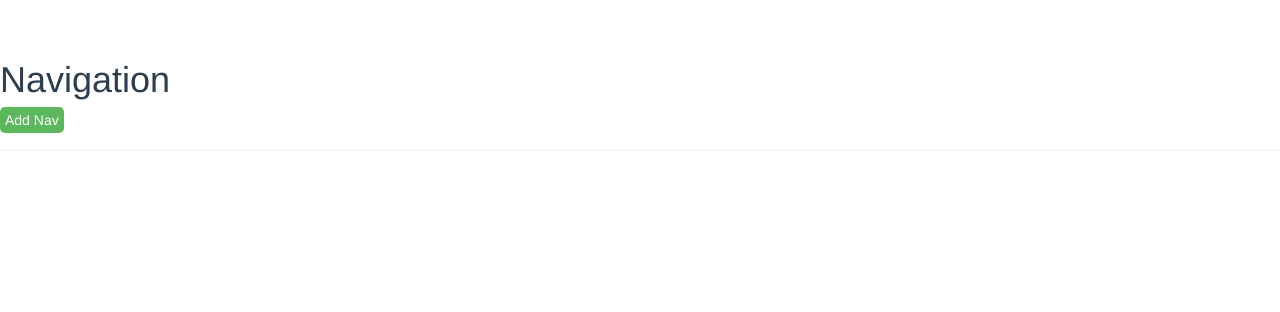
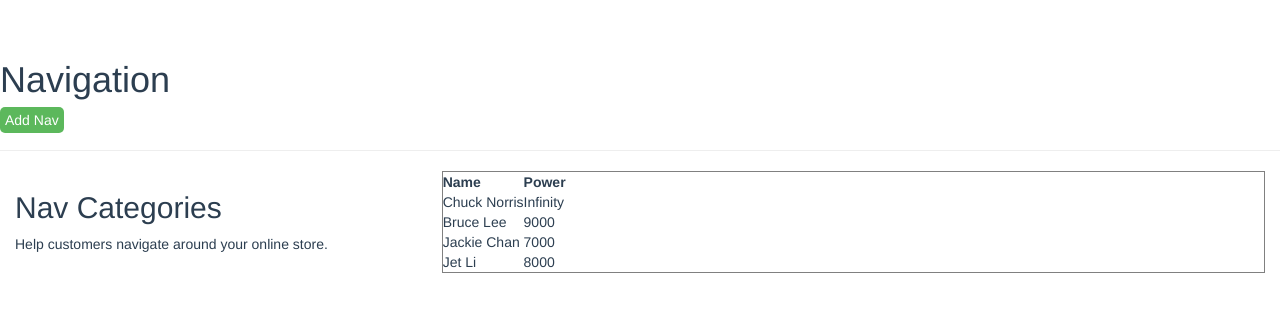
Before and after one commit to wesleyhuang23/nav-editor, a Vue app: page /#/ in a window 1280 px wide. Shown: the top 312 px of the page. Built offline with nearby package versions, Linux system fonts and the light colour scheme.

Commit message:
got table to show up

```diff
--- a/src/components/Home.vue
+++ b/src/components/Home.vue
@@ -3,6 +3,34 @@
     <h1>Navigation</h1>
     <a class="btn-success">Add Nav</a>
     <hr>
+    <div class="container-fluid">
+      <div class="row">
+        <div class="col-lg-4">
+          <h2>Nav Categories</h2>
+          <p>Help customers navigate around your online store.</p>
+        </div>
+        <div class="col-lg-8">
+          <div class="menu">
+            <table>
+              <thead>
+                <tr>
+                  <th v-for="key in gridColumns">
+                    {{ key | capitalize }}
+                  </th>
+                </tr>
+              </thead>
+              <tbody>
+                <tr v-for="entry in gridData">
+                  <td v-for="key in gridColumns">
+                    {{entry[key]}}
+                  </td>
+                </tr>
+              </tbody>
+            </table>
+          </div>
+        </div>
+      </div>
+    </div>
   </div>
 </template>
 
@@ -11,9 +39,20 @@ export default {
   name: 'hello',
   data () {
     return {
-      msg: 'Welcome to Your Vue.js App'
+      gridColumns: ['name', 'power'],
+      gridData: [
+        { name: 'Chuck Norris', power: Infinity },
+        { name: 'Bruce Lee', power: 9000 },
+        { name: 'Jackie Chan', power: 7000 },
+        { name: 'Jet Li', power: 8000 }
+      ]
     }
-  }
+  },
+  filters: {
+    capitalize: function (str) {
+      return str.charAt(0).toUpperCase() + str.slice(1)
+    }
+  },
 }
 </script>
 
@@ -22,6 +61,10 @@ export default {
   .btn-success{
     padding:5px;
     border-radius: 5px;
+    cursor: pointer;
   }
-
+  .menu{
+    border: 1px solid gray;
+    background-color: white;
+  }
 </style>
```
